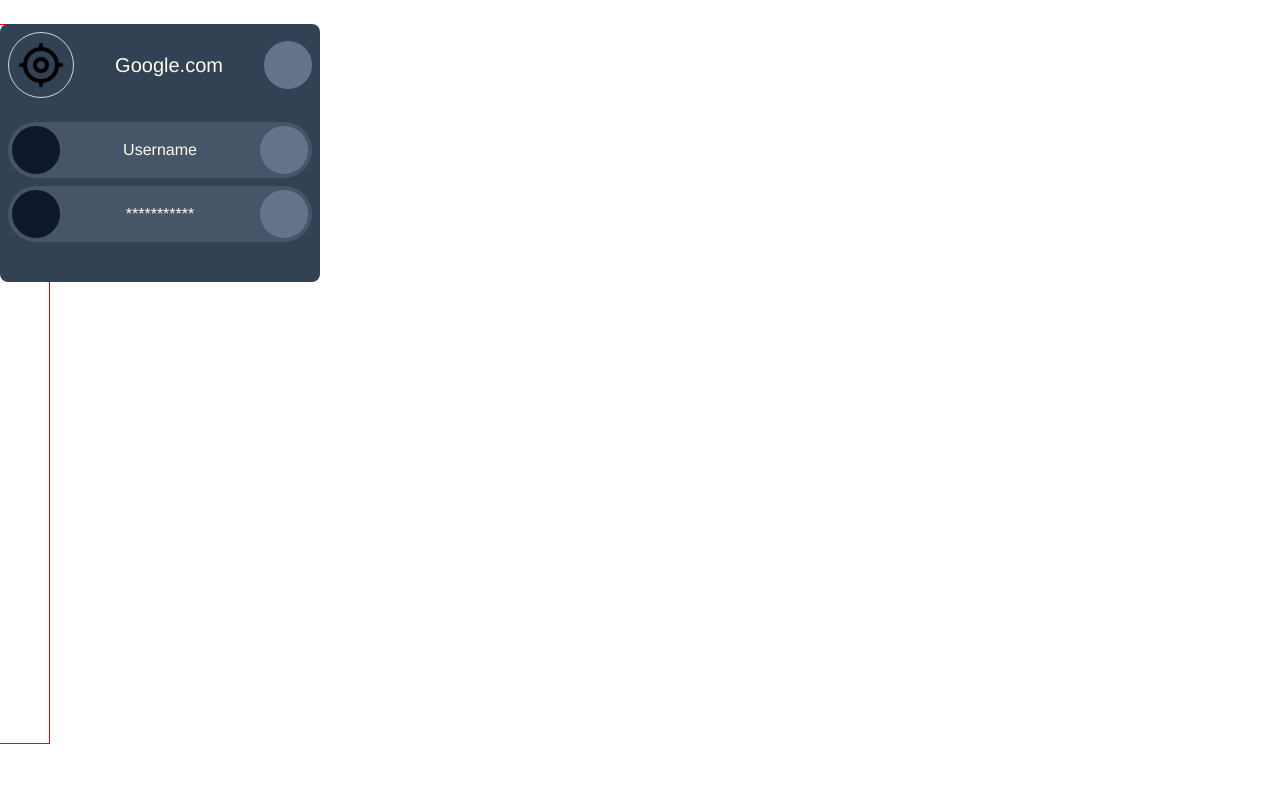
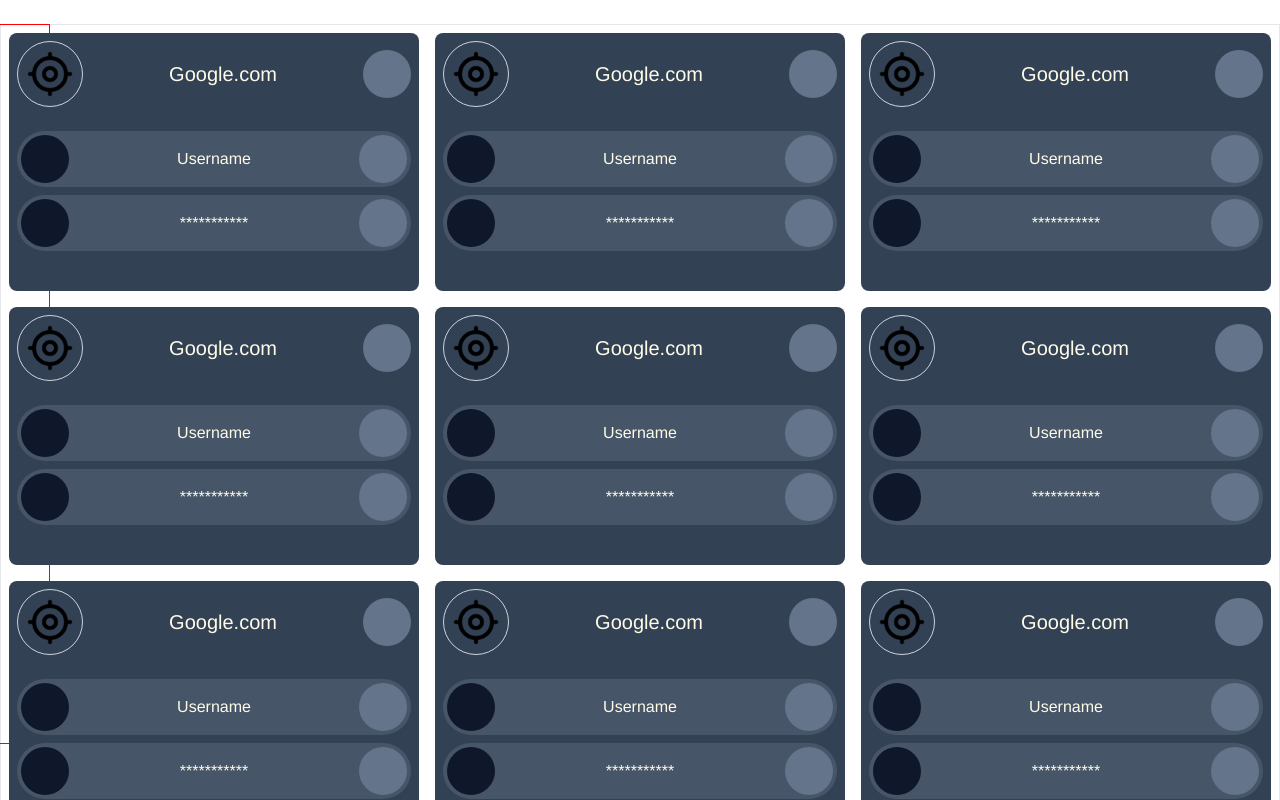
Before and after one commit to cristi988/pass-man, a Vue app: page / in a window 1280 px wide. Shown: the top 800 px of the page. Built offline with nearby package versions, Linux system fonts and the light colour scheme.

Commit message:
created  a toggle

```diff
--- a/src/App.vue
+++ b/src/App.vue
@@ -4,18 +4,21 @@
       <NavBar/>
     </section>
     <LeftMenu/>
-    <div class="row">
-      <div class="col-2">
-
-      </div>
-      <div class="col-10">
-         <div class="row">
-          <CardModal v-bind="details"/>
-         </div>
+    <div class="container mx-auto">
+      <div class="flex flex-wrap border">
+          <CardModal v-bind="details" />
+          <CardModal v-bind="details" />
+          <CardModal v-bind="details" />
+          <CardModal v-bind="details" />
+          <CardModal v-bind="details" />
+          <CardModal v-bind="details" />
+          <CardModal v-bind="details" />
+          <CardModal v-bind="details" />
+          <CardModal v-bind="details" />
+          <CardModal v-bind="details" />
       </div>
     </div>
   </div>
-
 </template>
 
 <script>
--- a/src/components/CardModal.vue
+++ b/src/components/CardModal.vue
@@ -1,5 +1,5 @@
 <template>
-    <div class="w-3/12">
+    <div class=" 2xl:w-1/4 lg:w-1/3 md:w-1/2 w-full p-2 mx-auto">
         <div class="rounded-lg bg-slate-700 text-yellow-50 p-2 relative ">
             <div class="flex flex-row justify-between items-center">
                 <div class="rounded-full border-slate-300 border inline-flex p-2">
@@ -36,8 +36,8 @@
                         <i class="bi bi-files text-light" style="font-size: 20px;"></i>
                     </button>
                 </div>
-                <button class="w-20 border-2 rounded-full  hover:border-slate-400" v-on:click="cardOpen=!cardOpen" v-bind:class="{'border-slate-700':!cardOpen, 'border-slate-400':cardOpen}">
-                    <i class="bi bi-three-dots mx-0 px-0" style="font-size:30px;"></i>
+                <button class="w-20 " v-on:click="cardOpen=!cardOpen" >
+                    <i class="bi  mx-0 px-0" v-bind:class="{'bi-toggle-off':!cardOpen, 'bi-toggle-on':cardOpen}" style="font-size:40px;"></i>
                 </button>
             </section>
 
--- a/src/router/index.js
+++ b/src/router/index.js
@@ -9,6 +9,7 @@
 ]
 
 const router = new VueRouter({
+  mode : 'history',
   routes
 })
 
```
